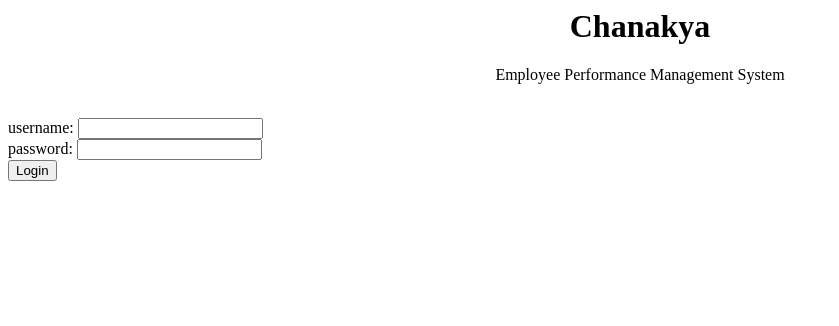
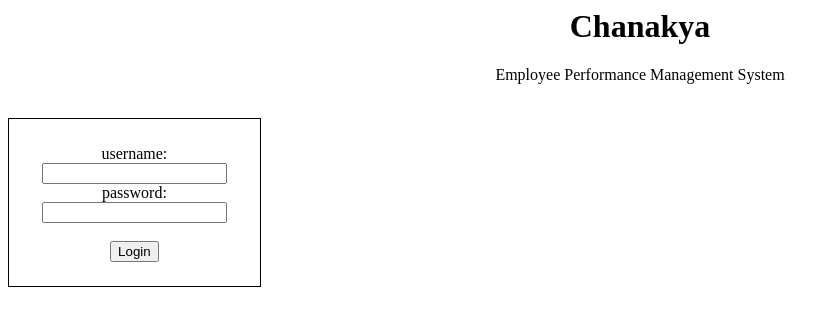
Before and after one commit to anirudh24seven/Chanakya, a PHP site: page / in a window 1280 px wide. Shown: the top 326 px of the page, without its empty margins (0-839 px from the left). Run offline with PHP 8.4, Linux system fonts and the light colour scheme.

Commit message:
Added a basic login form, with simple css to go along with it

```diff
--- a/index.php
+++ b/index.php
@@ -6,10 +6,16 @@
 <h1>Chanakya</h1>
 <p id="tagline">Employee Performance Management System</p>
 <br />
+<table id="logintable">
+<tr><td>
 <form action="" method="post">
+<br />
 username: <input type="text" /><br />
-password: <input type="password" /><br />
-<input type="submit" value="Login" />
+password: <input type="password" /><br /><br />
+<input type="submit" value="Login" class="button"/>
+<br />
 </form>
+</td></tr>
+</table>
 </body>
 </html>
--- a/main.css
+++ b/main.css
@@ -5,3 +5,14 @@ text-align: center;
 #tagline{
 text-align: center;
 }
+
+#logintable {
+width: 20%;
+padding: 5px;
+text-align: center;
+border: 1px solid black;
+}
+
+.button {
+
+}
```
